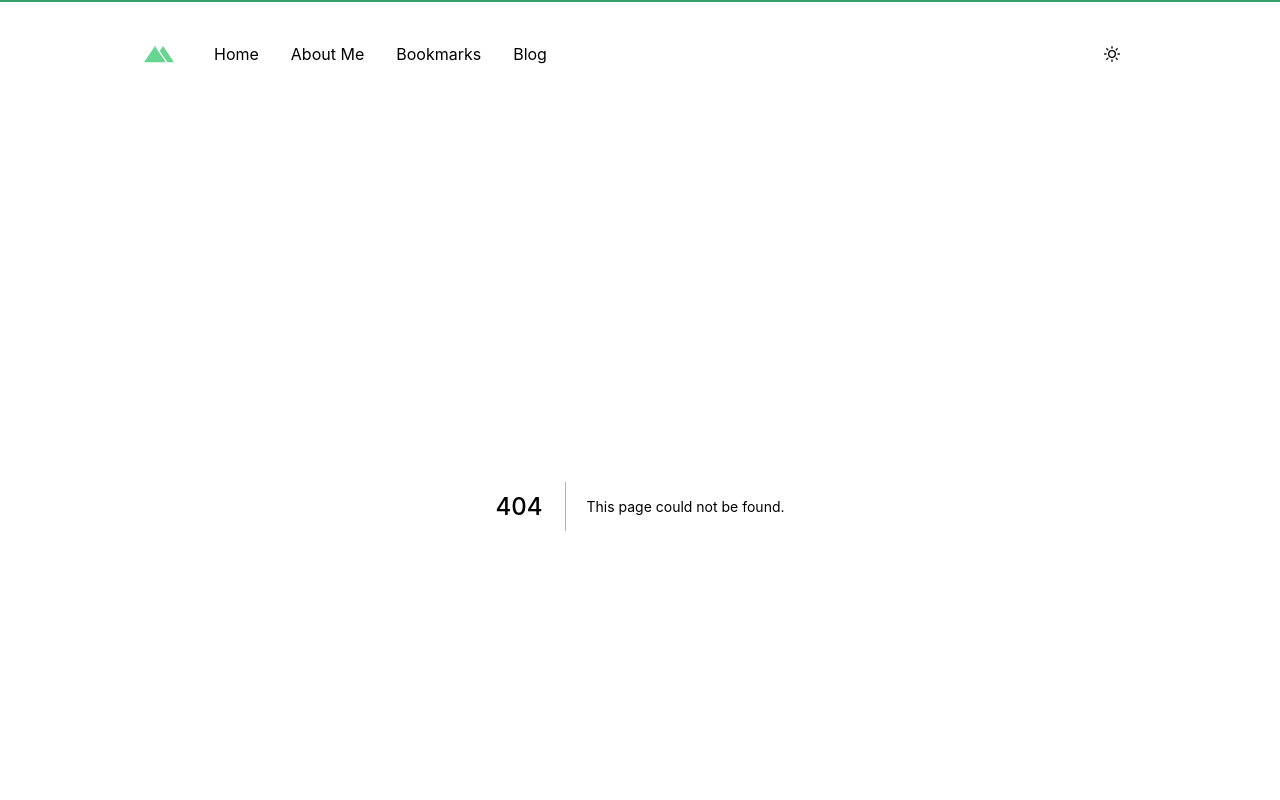
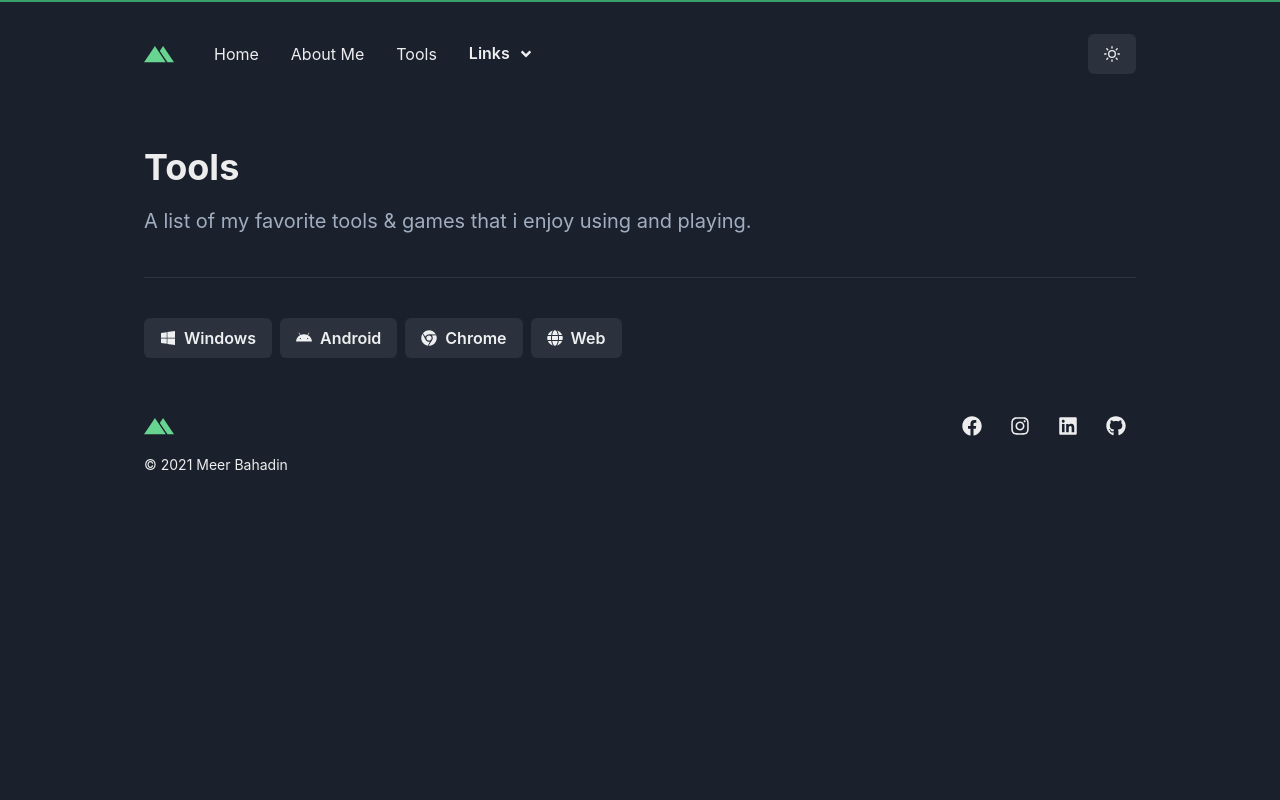
Before and after one commit to wainnyta/softwarearchitek.com, a Next.js app: page /tools in a window 1280 px wide. Before the commit this address had no page. Shown: the top 800 px of the page. Built offline with nearby package versions, Linux system fonts and the light colour scheme.

Commit message:
added some stuff

```diff
--- a/components/Layout/Navbar.js
+++ b/components/Layout/Navbar.js
@@ -9,29 +9,26 @@
   useColorModeValue,
   Stack,
   Container,
-    Link as ChakraLink
+  Link as ChakraLink,
 } from "@chakra-ui/react";
 import { HamburgerIcon, CloseIcon, MoonIcon, SunIcon } from "@chakra-ui/icons";
+import DropdownMenu from "./extra/Menu";
 import NextLink from "next/link";
 import Logo from "../Logo";
 
 const Links = [
   {
     name: "Home",
-      route: "/"
+    route: "/",
   },
   {
     name: "About Me",
-      route: "/about"
+    route: "/about",
   },
   {
-      name: "Bookmarks",
-      route: "/bookmarks"
+    name: "Tools",
+    route: "/tools",
   },
-    {
-      name: "Blog",
-      route: "/blog"
-    }
 ];
 
 const Link = ({ children, href, ...props }) => (
@@ -41,7 +38,7 @@
       rounded={"md"}
       _hover={{
         textDecoration: "none",
-          bg: useColorModeValue("gray.200", "gray.700")
+        bg: useColorModeValue("gray.200", "gray.700"),
       }}
       {...props}
     >
@@ -50,7 +47,7 @@
   </NextLink>
 );
 
-  export default function Simple() {
+const Navbar = () => {
   const { isOpen, onOpen, onClose } = useDisclosure();
   const { colorMode, toggleColorMode } = useColorMode();
 
@@ -75,11 +72,12 @@
                 spacing={4}
                 display={{ base: "none", md: "flex" }}
               >
-                  {Links.map(link => (
+                {Links.map((link) => (
                   <Link href={link.route} key={link.name}>
                     {link.name}
                   </Link>
                 ))}
+                <DropdownMenu />
               </HStack>
             </HStack>
             <Flex alignItems={"center"}>
@@ -91,11 +89,12 @@
           {isOpen ? (
             <Box pb={4}>
               <Stack as={"nav"} spacing={4}>
-                  {Links.map(link => (
+                {Links.map((link) => (
                   <Link href={link.route} key={link.name}>
                     {link.name}
                   </Link>
                 ))}
+                <DropdownMenu />
               </Stack>
             </Box>
           ) : null}
@@ -103,4 +102,6 @@
       </Box>
     </>
   );
-  }
+};
+
+export default Navbar;
--- /dev/null
+++ b/components/Layout/extra/Menu.js
@@ -0,0 +1,38 @@
+import {
+  Menu,
+  MenuButton,
+  useColorModeValue,
+  MenuList,
+  Button,
+  MenuItem,
+} from "@chakra-ui/react";
+import { FaAngleDown } from "react-icons/fa";
+
+const DropdownMenu = () => {
+  return (
+    <Menu isLazy>
+      <MenuButton
+        p={2}
+        textAlign="left"
+        rounded={"md"}
+        bg="none"
+        _hover={{
+          bg: useColorModeValue("gray.200", "gray.700"),
+        }}
+        _active={{
+          bg: useColorModeValue("gray.200", "gray.700"),
+        }}
+        as={Button}
+        rightIcon={<FaAngleDown />}
+      >
+        Links
+      </MenuButton>
+      <MenuList>
+        <MenuItem>Books</MenuItem>
+        <MenuItem>Blog</MenuItem>
+      </MenuList>
+    </Menu>
+  );
+};
+
+export default DropdownMenu;
--- a/package.json
+++ b/package.json
@@ -13,10 +13,9 @@
     "@emotion/react": "^11.4.0",
     "@emotion/styled": "^11.3.0",
     "framer-motion": "^4.1.13",
-    "next": "10.2.0",
+    "next": "^10.2.3",
     "react": "17.0.2",
     "react-dom": "17.0.2",
-    "react-icons": "^4.2.0",
-    "sass": "^1.32.12"
+    "react-icons": "^4.2.0"
   }
 }
--- a/pages/_app.js
+++ b/pages/_app.js
@@ -1,4 +1,4 @@
-import "../styles/main.scss";
+import "../styles/main.css";
 import { ChakraProvider } from "@chakra-ui/react";
 import theme from "../theme";
 import Layout from "../components/Layout/";
--- a/pages/about.js
+++ b/pages/about.js
@@ -43,7 +43,7 @@
     <div>
       <Head>
         <title>About | Meer Bahadin</title>
-        <meta name="description" content="Generated by create next app" />
+        <meta name="description" content="Meer Bahadin | Full stack developer - UI / UX Designer" />
         <link rel="icon" href="/favicon.ico" />
       </Head>
       <main>
--- a/pages/api/index.js
+++ b/pages/api/index.js
@@ -1,5 +1,3 @@
-// Next.js API route support: https://nextjs.org/docs/api-routes/introduction
-
 export default (req, res) => {
   res.status(200).json({ name: 'ALL OPERATIONAL' })
 }
--- a/pages/index.js
+++ b/pages/index.js
@@ -10,7 +10,6 @@
   Divider,
   Grid,
   LightMode,
-  IconButton,
   Button,
   ButtonGroup,
 } from '@chakra-ui/react';
--- /dev/null
+++ b/pages/tools.js
@@ -0,0 +1,57 @@
+import Head from "next/head";
+import {
+  Box,
+  Container,
+  Heading,
+  Divider,
+  SlideFade,
+  Button,
+  ButtonGroup,
+} from "@chakra-ui/react";
+import { FaWindows, FaAndroid, FaChrome, FaGlobe } from "react-icons/fa";
+import Paragraph from "../components/Paragraph";
+
+const Tools = () => {
+  return (
+    <div>
+      <Head>
+        <title>Tools | Meer Bahadin</title>
+        <meta
+          name="description"
+          content="A list of my favorite tools that I use on a regular basis"
+        />
+        <link rel="icon" href="/favicon.ico" />
+      </Head>
+      <main>
+        <Container maxW="container.lg" mt={10}>
+          <SlideFade in={true} offsetY={80}>
+            <Box>
+              <Heading
+                as="h1"
+                fontSize={{ base: "24px", md: "30px", lg: "36px" }}
+                mb={4}
+              >
+                Tools
+              </Heading>
+              <Paragraph fontSize="xl" lineHeight={1.6}>
+                A list of my favorite tools & games that i enjoy using and
+                playing.
+              </Paragraph>
+            </Box>
+            <Divider my={10} />
+          </SlideFade>
+          <SlideFade in={true} offsetY={80} delay={0.2}>
+            <ButtonGroup>
+              <Button leftIcon={<FaWindows />}>Windows</Button>
+              <Button leftIcon={<FaAndroid />}>Android</Button>
+              <Button leftIcon={<FaChrome />}>Chrome</Button>
+              <Button leftIcon={<FaGlobe />}>Web</Button>
+            </ButtonGroup>
+          </SlideFade>
+        </Container>
+      </main>
+    </div>
+  );
+};
+
+export default Tools;
```
Also changed, not shown: styles/main.css (added), styles/main.scss (deleted), 1 other file (tests, documents, lock files or other folders). Lines whose indentation alone changed are shown as unchanged.
